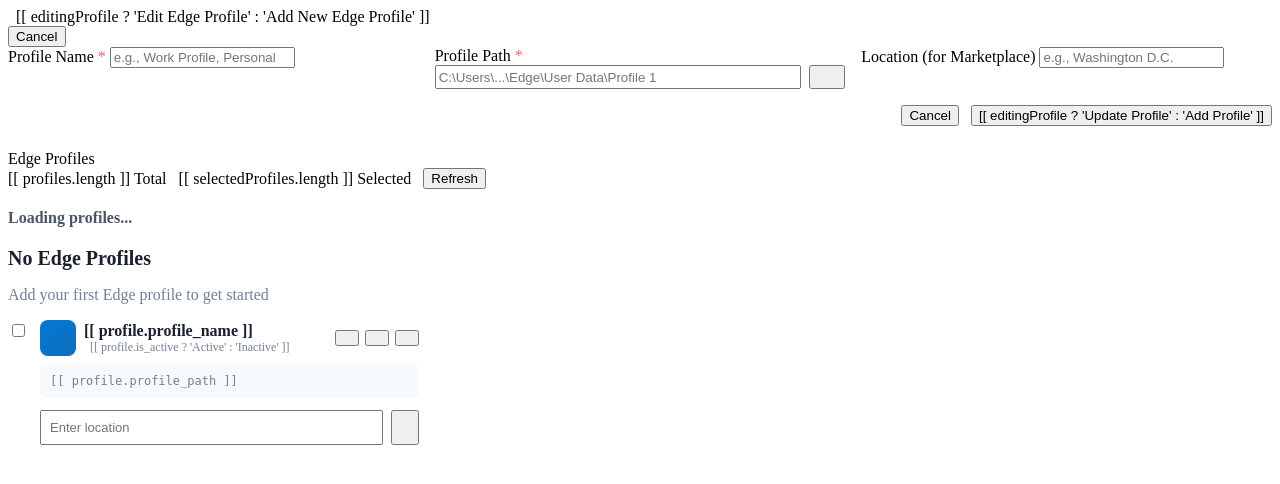
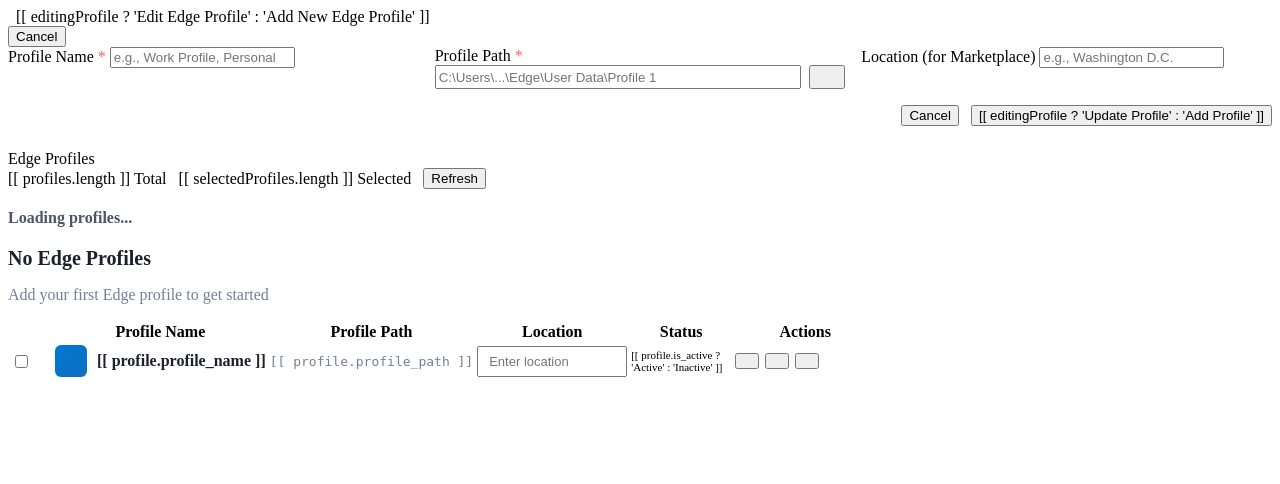
Before and after one commit to zahidanwarusa/fb_maketplace_bot_v4.0, a Flask app: template templates/components/profiles.html in a window 1280 px wide. Shown: the top 484 px of the page. Run offline with Flask 3, Linux system fonts and the light colour scheme; the template is opened without the code that fills it, so the values that code supplies are empty; parts of the project's set-up code (start-up, migrations or seed data) failed here and were passed over.

Commit message:
showing edge profile in list format

```diff
--- a/templates/components/profiles.html
+++ b/templates/components/profiles.html
@@ -63,42 +63,79 @@
             <p style="color: #718096;">Add your first Edge profile to get started</p>
         </div>
 
-        <div v-else style="display: grid; grid-template-columns: repeat(auto-fill, minmax(380px, 1fr)); gap: 16px;">
-            <div v-for="profile in profiles" :key="profile.id" class="profile-card" :class="{'selected': selectedProfiles.some(p => p.id === profile.id)}" :style="!profile.is_active ? 'opacity: 0.6;' : ''">
-                <div style="display: flex; align-items: start; gap: 12px;">
-                    <input type="checkbox" :checked="selectedProfiles.some(p => p.id === profile.id)" @change="onProfileCheckboxChange($event, profile)" :disabled="!profile.is_active" class="custom-checkbox" style="margin-top: 4px;">
-                    <div style="flex: 1;">
-                        <div style="display: flex; align-items: center; justify-content: space-between; margin-bottom: 8px;">
-                            <div style="display: flex; align-items: center; gap: 8px;">
-                                <div style="width: 36px; height: 36px; background: linear-gradient(135deg, #0078d4 0%, #106ebe 100%); border-radius: 8px; display: flex; align-items: center; justify-content: center;">
-                                    <i class="fab fa-edge" style="color: white; font-size: 18px;"></i>
+        <!-- LIST VIEW (replaced card grid) -->
+        <div v-else class="table-container">
+            <table>
+                <thead>
+                    <tr>
+                        <th style="width: 40px;"></th>
+                        <th>Profile Name</th>
+                        <th>Profile Path</th>
+                        <th>Location</th>
+                        <th style="width: 100px;">Status</th>
+                        <th style="width: 140px;">Actions</th>
+                    </tr>
+                </thead>
+                <tbody>
+                    <tr v-for="profile in profiles" :key="profile.id"
+                        :style="[
+                            !profile.is_active ? 'opacity: 0.6;' : '',
+                            selectedProfiles.some(p => p.id === profile.id) ? 'background: #eef2ff;' : ''
+                        ].join(' ')">
+                        <td>
+                            <input
+                                type="checkbox"
+                                :checked="selectedProfiles.some(p => p.id === profile.id)"
+                                @change="onProfileCheckboxChange($event, profile)"
+                                :disabled="!profile.is_active"
+                                class="custom-checkbox">
+                        </td>
+                        <td>
+                            <div style="display: flex; align-items: center; gap: 10px;">
+                                <div style="width: 32px; height: 32px; background: linear-gradient(135deg, #0078d4 0%, #106ebe 100%); border-radius: 6px; display: flex; align-items: center; justify-content: center; flex-shrink: 0;">
+                                    <i class="fab fa-edge" style="color: white; font-size: 14px;"></i>
                                 </div>
-                                <div>
-                                    <div style="font-weight: 600; color: #1a202c; font-size: 16px;">[[ profile.profile_name ]]</div>
-                                    <div style="display: flex; align-items: center; gap: 6px;">
-                                        <span :class="profile.is_active ? 'status-dot active' : 'status-dot inactive'"></span>
-                                        <span style="font-size: 12px; color: #718096;">[[ profile.is_active ? 'Active' : 'Inactive' ]]</span>
-                                    </div>
-                                </div>
+                                <span style="font-weight: 600; color: #1a202c;">[[ profile.profile_name ]]</span>
                             </div>
+                        </td>
+                        <td>
+                            <div style="max-width: 300px; overflow: hidden; text-overflow: ellipsis; white-space: nowrap;" :title="profile.profile_path">
+                                <span style="color: #718096; font-size: 13px; font-family: monospace;">[[ profile.profile_path ]]</span>
+                            </div>
+                        </td>
+                        <td>
+                            <div style="display: flex; align-items: center; gap: 6px;">
+                                <input
+                                    type="text"
+                                    v-model="profile.location"
+                                    placeholder="Enter location"
+                                    @blur="updateProfileLocation(profile)"
+                                    @keyup.enter="updateProfileLocation(profile)"
+                                    style="font-size: 13px; padding: 6px 10px; width: 150px;">
+                            </div>
+                        </td>
+                        <td>
+                            <span :class="profile.is_active ? 'badge badge-success' : 'badge badge-secondary'" style="font-size: 11px;">
+                                <span :class="profile.is_active ? 'status-dot active' : 'status-dot inactive'"></span>
+                                [[ profile.is_active ? 'Active' : 'Inactive' ]]
+                            </span>
+                        </td>
+                        <td>
                             <div style="display: flex; gap: 6px;">
-                                <button @click="editProfileClick(profile)" class="btn btn-secondary" style="padding: 6px 10px; font-size: 12px;"><i class="fas fa-edit"></i></button>
-                                <button @click="toggleProfileActive(profile)" :class="profile.is_active ? 'btn btn-secondary' : 'btn btn-success'" style="padding: 6px 10px; font-size: 12px;"><i :class="profile.is_active ? 'fas fa-pause' : 'fas fa-play'"></i></button>
-                                <button @click="confirmDeleteProfile(profile)" class="btn btn-danger" style="padding: 6px 10px; font-size: 12px;"><i class="fas fa-trash"></i></button>
+                                <button @click="editProfileClick(profile)" class="btn btn-secondary" style="padding: 6px 10px; font-size: 12px;" title="Edit Profile">
+                                    <i class="fas fa-edit"></i>
+                                </button>
+                                <button @click="toggleProfileActive(profile)" :class="profile.is_active ? 'btn btn-warning' : 'btn btn-success'" style="padding: 6px 10px; font-size: 12px;" :title="profile.is_active ? 'Deactivate' : 'Activate'">
+                                    <i :class="profile.is_active ? 'fas fa-pause' : 'fas fa-play'"></i>
+                                </button>
+                                <button @click="confirmDeleteProfile(profile)" class="btn btn-danger" style="padding: 6px 10px; font-size: 12px;" title="Delete Profile">
+                                    <i class="fas fa-trash"></i>
+                                </button>
                             </div>
-                        </div>
-                        <div style="background: #f7fafc; padding: 10px; border-radius: 6px; margin-bottom: 12px;">
-                            <div style="font-size: 12px; color: #718096; word-break: break-all; font-family: monospace;">[[ profile.profile_path ]]</div>
-                        </div>
-                        <div>
-                            <div style="display: flex; gap: 8px;">
-                                <input type="text" v-model="profile.location" placeholder="Enter location" @blur="updateProfileLocation(profile)" style="flex: 1; font-size: 13px; padding: 8px;">
-                                <button @click="updateProfileLocation(profile)" class="btn btn-primary" style="padding: 8px 12px;"><i class="fas fa-save"></i></button>
-                            </div>
-                        </div>
-                    </div>
-                </div>
-            </div>
+                        </td>
+                    </tr>
+                </tbody>
+            </table>
         </div>
     </div>
 </div>
--- a/templates/components/sidebar.html
+++ b/templates/components/sidebar.html
@@ -6,7 +6,7 @@
             <i class="fas fa-car" style="font-size: 28px; margin-right: 12px;"></i>
             <div>
                 <div style="font-size: 18px; font-weight: 700;">FB Marketplace</div>
-                <div style="font-size: 12px; opacity: 0.7;">Automation v2.0</div>
+                <div style="font-size: 12px; opacity: 0.7;">Automation v4.0</div>
             </div>
         </div>
     </div>
```
